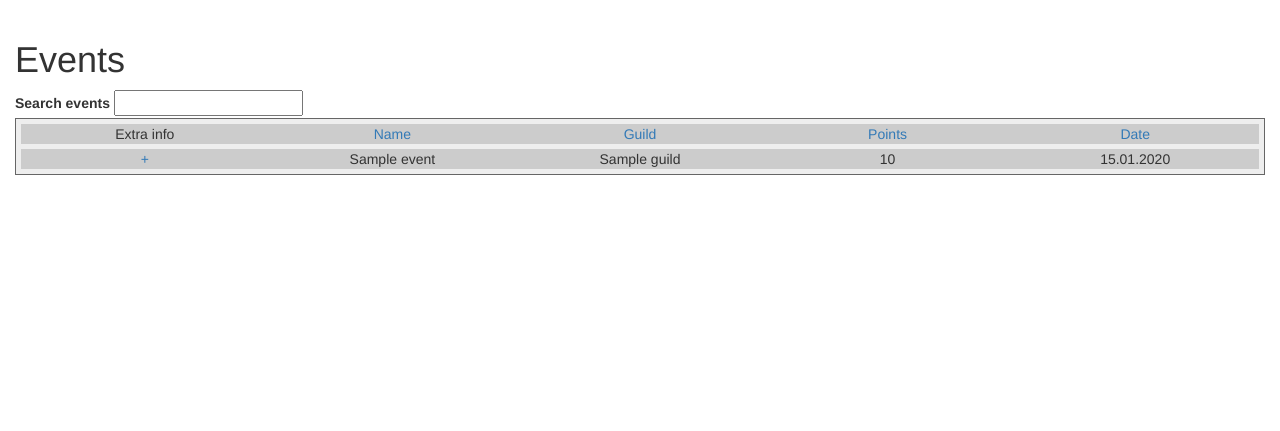
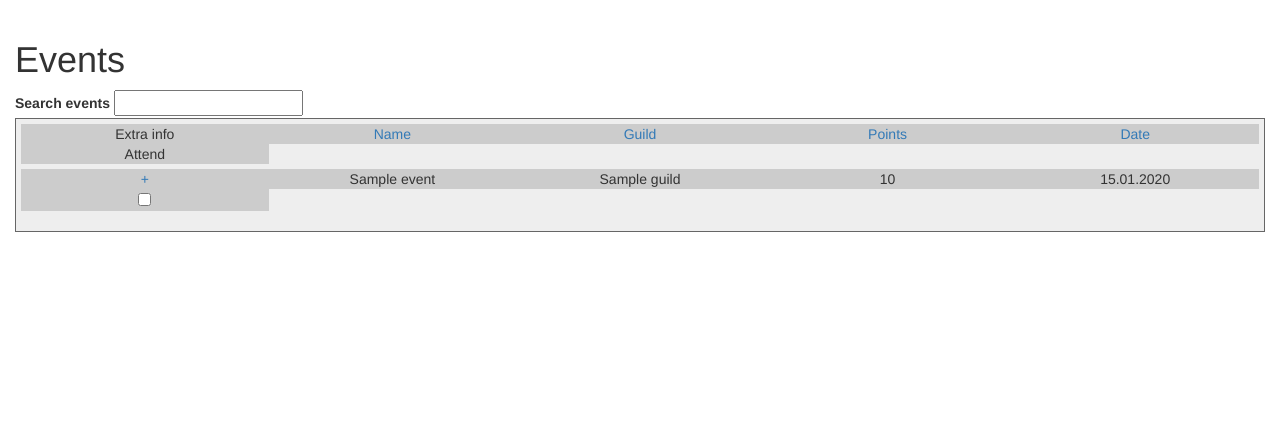
Before and after one commit to Jonneitapuro/isoskaba2, a Django app: template templates/eventlist.html in a window 1280 px wide. Shown: the part 52-483 px from the top of the page. Run offline with Django 3.2, Linux system fonts and the light colour scheme; the template is opened without the code that fills it: most values are stand-ins (such as "Sample title", 1, 10 or a date in 2020); some libraries are stand-ins or nearby versions.

Commit message:
Added attendance checkbox

```diff
--- a/templates/eventlist.html
+++ b/templates/eventlist.html
@@ -29,8 +29,6 @@
   });
 </script>
 
-
-
 <div class="div-table">
   <div class="div-table-row">
     <div>Extra info</div>
@@ -38,6 +36,7 @@
     <div><a href="?order_by=guild">Guild</a></div>
     <div><a href="?order_by=points">Points</a></div>
     <div><a href="?order_by=date">Date</a></div>
+    <div>Attend</div>
   </div>
 
   {% for event in events %}
@@ -47,6 +46,9 @@
     <div>{{ event.guild }}</div>
     <div>{{ event.points }}</div>
     <div>{{ event.date|date:'d.m.Y' }}</div>
+    <div class="form-group">
+	<input type="checkbox" id="attend" value="{{ attend }}" />
+    </div>
   </div>
   <div id="{{ event.slug }}" class="collapse">
     {{ event.description }}
```
